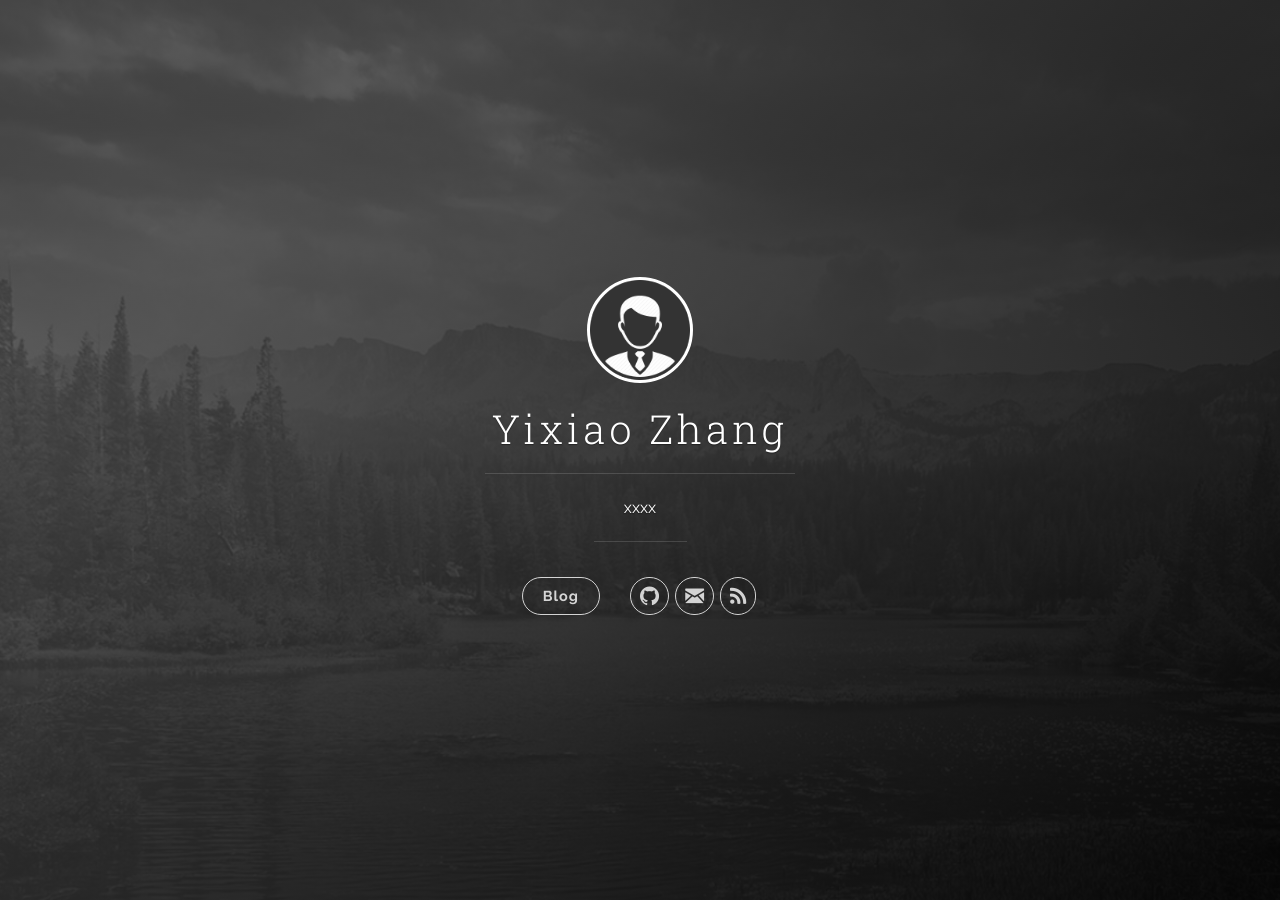
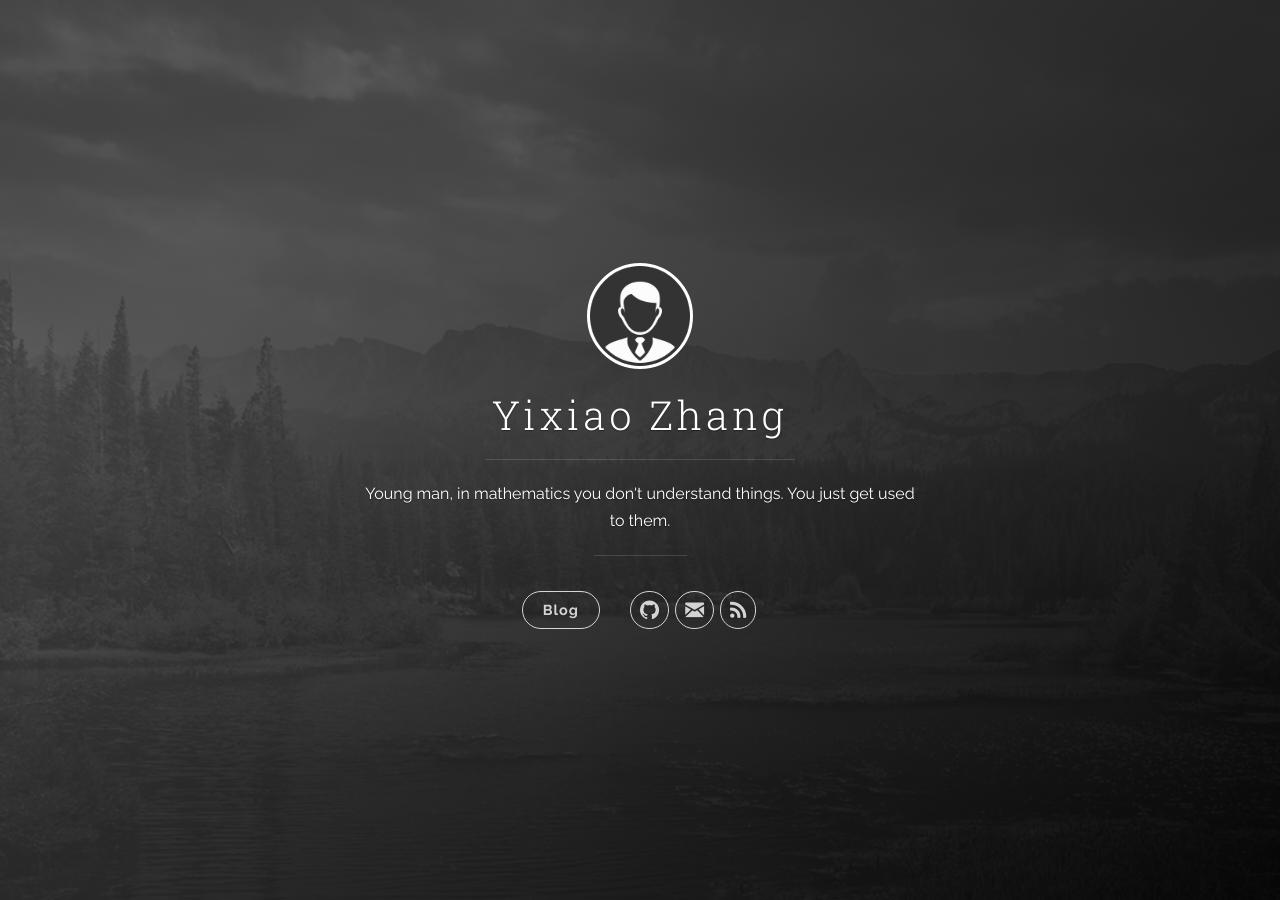
Before and after one commit to YuePanEdward/ldzhangyx.github.io, a Jekyll site: the page built from index.html, in a window 1280 px wide. Built offline with Jekyll 4.4.1, drawn with Linux system fonts in a browser that asks for light colours; the list of posts is cut into pages by our own code.

Commit message:
Update _config.yml

```diff
--- a/_config.yml
+++ b/_config.yml
@@ -1,7 +1,7 @@
 # Site settings
 title: Yixiao Zhang
-description: 'xxxx'
-url: 'Young man, in mathematics you do not understand things. You just get used to them.'
+description: 'Young man, in mathematics you don''t understand things. You just get used to them.'
+url: 'https://ldzhangyx.github.io/'
 baseurl: '/'
 # google_analytics: 'UA-XXXXXX-X'
 # disqus_shortname: 'your-disqus-name'
```
